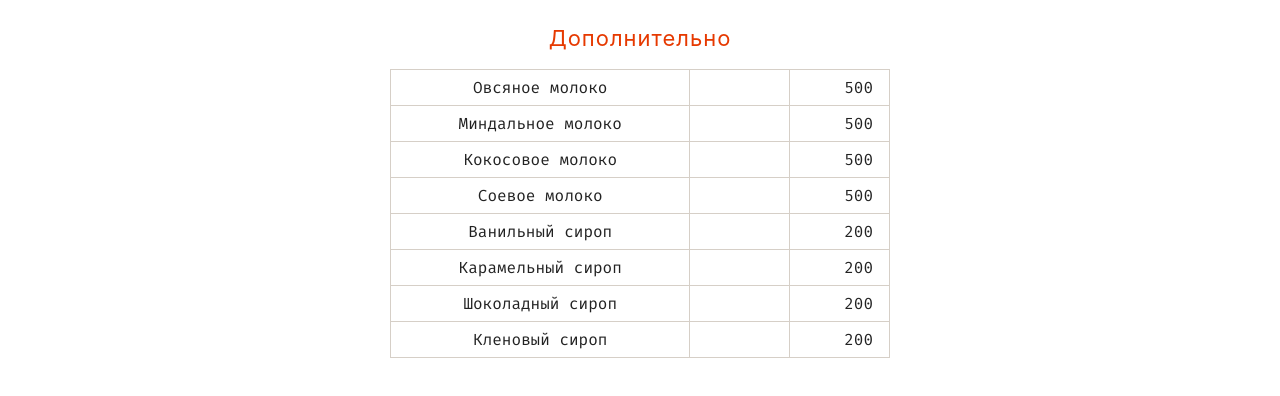
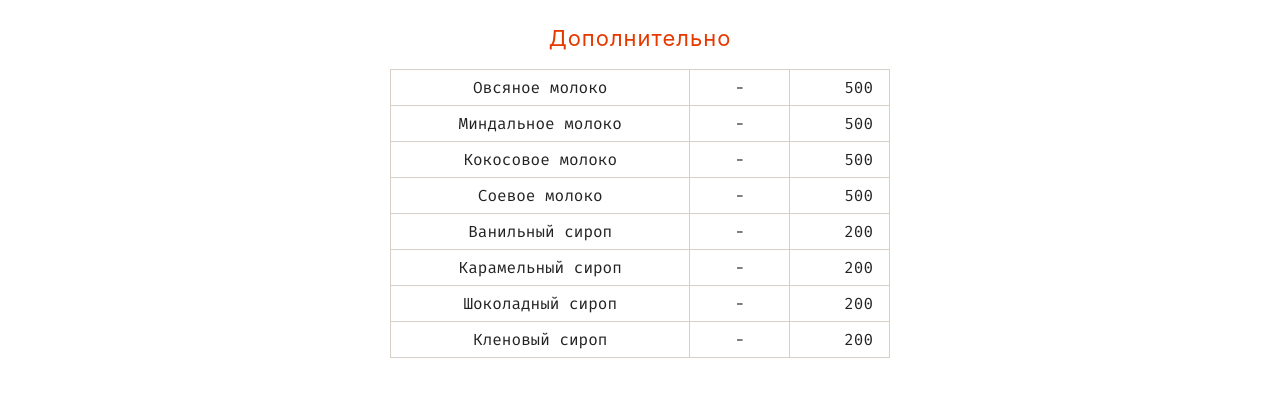
Before and after one commit to Andersonscat/a_coffee_menu, a React (Create React App) app: page / in a window 1280 px wide. Shown: the part 844-1240 px from the top of the page. Built offline with nearby package versions, Linux system fonts and the light colour scheme.

Commit message:
Заменены пустые ячейки на символ '-' в таблицах

```diff
--- a/src/components/DrinksTable.js
+++ b/src/components/DrinksTable.js
@@ -18,8 +18,8 @@ export default function DrinksTable({ data, setSelectedItem }) {
                     {item.name} {item.isNew && <span className="new">NEW</span>}
                   </td>
                 )}
-                <td>{s.size}</td>
-                <td>{s.price}</td>
+                <td>{s.size || '-'}</td>
+                <td>{s.price || '-'}</td>
               </tr>
             ))
           ) : (
@@ -31,8 +31,8 @@ export default function DrinksTable({ data, setSelectedItem }) {
               <td>
                 {item.name} {item.isNew && <span className="new">NEW</span>}
               </td>
-              <td>{item.size}</td>
-              <td>{item.price}</td>
+              <td>{item.size || '-'}</td>
+              <td>{item.price || '-'}</td>
             </tr>
           )
         ))}
```
